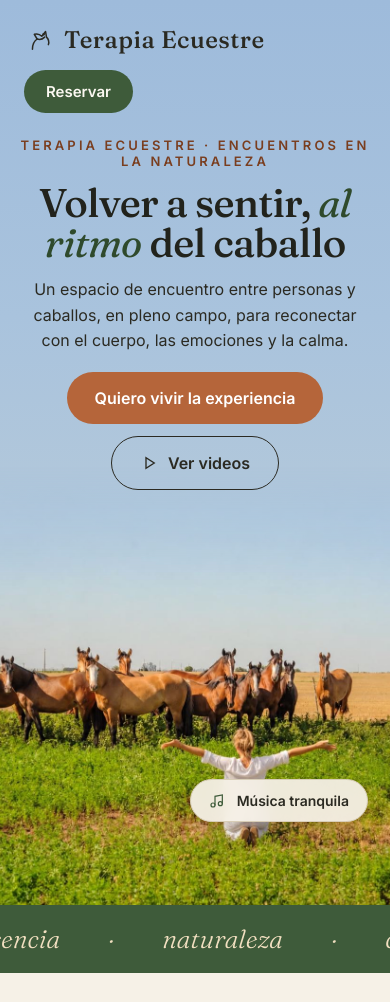
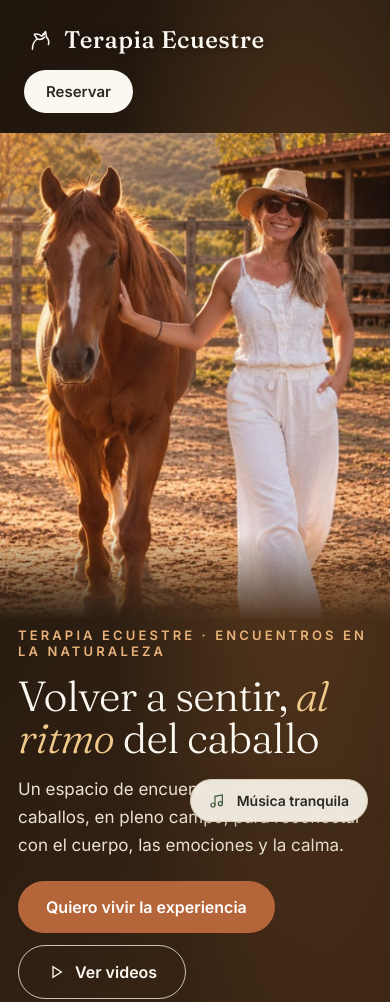
Before and after one commit to NicoTacon/terapia-ecuestre, a plain HTML site: page pradera.html in a window 390 px wide. Shown: the top 1002 px of the page. Drawn offline with nearby package versions, Linux system fonts and the light colour scheme.

Commit message:
Portada: foto de la opcion B, texto al costado

```diff
--- a/pradera.html
+++ b/pradera.html
@@ -44,15 +44,23 @@ a{color:#3E5B3A}a:hover{color:#2B2A22}
 .btn{transition:transform .3s,background .3s,color .3s}
 .btn:hover{transform:translateY(-2px)}
 .hs{text-shadow:0 2px 22px rgba(0,0,0,.55),0 1px 3px rgba(0,0,0,.4)}
-.hero3{position:relative;display:flex;flex-direction:column;min-height:100vh;min-height:100svh;max-height:1100px;overflow:hidden;color:#2B2A22;background:linear-gradient(180deg,#9EBBDB 0%,#A9C3DD 35%,#B8CBD9 70%,#C0CBD1 100%)}
-.hero3 nav{position:relative;z-index:2;width:100%;box-sizing:border-box}
-.hero3-txt{position:relative;z-index:2;max-width:900px;margin:0 auto;padding:4px 24px 0;display:flex;flex-direction:column;align-items:center;text-align:center;gap:16px}
-.hero3-img{position:relative;flex:1 1 auto;min-height:48vh;margin-top:-40px}
-.hero3-img img{position:absolute;inset:0;width:100%;height:100%;object-fit:cover;object-position:60% 80%;display:block;-webkit-mask-image:linear-gradient(180deg,transparent 0%,#000 26%);mask-image:linear-gradient(180deg,transparent 0%,#000 26%)}
+.hero3{position:relative;display:flex;flex-direction:column;min-height:100vh;min-height:100svh;max-height:1100px;overflow:hidden;color:#FBF8F1;background:radial-gradient(ellipse 70% 90% at 75% 40%,#5A3A1E 0%,rgba(90,58,30,0) 70%),linear-gradient(120deg,#1E150D 0%,#2B1D11 45%,#3F2815 100%)}
+.hero3 nav{position:relative;z-index:3;width:100%;box-sizing:border-box}
+.hero3 nav a{color:#FBF8F1!important;text-shadow:0 1px 10px rgba(0,0,0,.45)}
+.hero3 nav a.btn{background:#FBF8F1!important;color:#2B2A22!important;text-shadow:none}
+.hero3-img{position:absolute;top:0;right:0;bottom:0;width:54%;z-index:1}
+.hero3-img img{width:100%;height:100%;object-fit:cover;object-position:50% 30%;display:block;-webkit-mask-image:linear-gradient(90deg,transparent 0%,rgba(0,0,0,.35) 14%,rgba(0,0,0,.85) 30%,#000 40%);mask-image:linear-gradient(90deg,transparent 0%,rgba(0,0,0,.35) 14%,rgba(0,0,0,.85) 30%,#000 40%)}
+.hero3-img:after{content:'';position:absolute;left:0;right:0;top:0;height:120px;background:linear-gradient(180deg,rgba(20,14,8,.55),rgba(20,14,8,0))}
+.hero3-txt{position:relative;z-index:2;flex:1 1 auto;width:100%;max-width:1240px;margin:0 auto;padding:0 24px 80px;box-sizing:border-box;display:flex;flex-direction:column;justify-content:center;gap:20px}
+.hero3-txt>*{max-width:min(560px,46vw)}
 @media (max-width:820px){
-.hero3-txt{padding:0 18px;gap:14px}
-.hero3-img{min-height:52vh;margin-top:-24px}
-.hero3-img img{object-position:62% 96%}
+.hero3{max-height:none}
+.hero3 nav{order:0}
+.hero3-img{position:relative;order:1;width:100%;height:auto;aspect-ratio:4/5;min-height:0;margin-top:-4px;overflow:hidden}
+.hero3-img img{position:absolute;inset:0;object-position:50% 45%;-webkit-mask-image:linear-gradient(180deg,#000 82%,transparent 100%);mask-image:linear-gradient(180deg,#000 82%,transparent 100%)}
+.hero3-img:after{display:none}
+.hero3-txt{order:2;padding:6px 18px 56px;margin-top:0;gap:16px}
+.hero3-txt>*{max-width:none}
 }
 .reel{scrollbar-width:none;cursor:grab;scroll-behavior:smooth;touch-action:pan-x pan-y;user-select:none;-webkit-user-select:none}
 .reel::-webkit-scrollbar{display:none}
@@ -181,16 +189,16 @@ Terapia Ecuestre</a>
 <a class="btn" href="#reservas" style="background: #3E5B3A; color: #FBF8F1; text-decoration: none; padding: 12px 22px; border-radius: 999px; font-weight: 600; font-size: 15px">Reservar</a>
 </nav>
 <div id="inicio" class="hero3-txt">
-<p class="fi1" style="margin: 0; text-transform: uppercase; letter-spacing: .24em; font-size: 13px; font-weight: 700; color: #7A3E1F">Terapia ecuestre · Encuentros en la naturaleza</p>
-<h1 class="fi2" style="margin: 0; font-family: Fraunces, serif; font-weight: 400; font-size: clamp(40px, 5.4vw, 80px); line-height: 1; letter-spacing: -.02em; color: #22231C">Volver a sentir, <em style="font-style: italic; color: #2F4A2C">al ritmo</em> del caballo</h1>
-<p class="fi3" style="margin: 0; font-size: clamp(16px, 1.4vw, 19px); line-height: 1.6; max-width: 620px; color: #2B2A22">Un espacio de encuentro entre personas y caballos, en pleno campo, para reconectar con el cuerpo, las emociones y la calma.</p>
-<div class="fi4" style="display: flex; gap: 12px; flex-wrap: wrap; justify-content: center; padding-top: 4px">
+<p class="fi1" style="margin: 0; text-transform: uppercase; letter-spacing: .24em; font-size: 13px; font-weight: 600; color: #E8B27A">Terapia ecuestre · Encuentros en la naturaleza</p>
+<h1 class="fi2" style="margin: 0; font-family: Fraunces, serif; font-weight: 300; font-size: clamp(42px, 5.6vw, 88px); line-height: 1; letter-spacing: -.02em; color: #FBF8F1">Volver a sentir, <em style="font-style: italic; color: #F1C98A">al ritmo</em> del caballo</h1>
+<p class="fi3" style="margin: 0; font-size: clamp(17px, 1.4vw, 19px); line-height: 1.65; color: #E9E1D2">Un espacio de encuentro entre personas y caballos, en pleno campo, para reconectar con el cuerpo, las emociones y la calma.</p>
+<div class="fi4" style="display: flex; gap: 12px; flex-wrap: wrap; padding-top: 6px">
 <a class="btn" href="#reservas" style="background: #B5653A; color: #FFFFFF; text-decoration: none; padding: 16px 28px; border-radius: 999px; font-weight: 600">Quiero vivir la experiencia</a>
-<a class="btn" href="#videos" style="border: 1.5px solid #2B2A22; color: #2B2A22; text-decoration: none; padding: 16px 28px; border-radius: 999px; font-weight: 600; display: flex; align-items: center; gap: 10px">
+<a class="btn" href="#videos" style="border: 1.5px solid rgba(251,248,241,.75); color: #FBF8F1; text-decoration: none; padding: 16px 28px; border-radius: 999px; font-weight: 600; display: flex; align-items: center; gap: 10px">
 <svg width="18" height="18" viewBox="0 0 24 24" fill="none" stroke="currentColor" stroke-width="1.8" aria-hidden="true"><path d="M8 5v14l11-7z"></path></svg>Ver videos</a>
 </div>
 </div>
-<div class="hero3-img"><img src="media/e7ca3bae0f6769284d4f928a6b3acb0d.jpg" alt="Mujer de blanco arrodillada en el campo, con los brazos abiertos frente a una manada de caballos"></div>
+<div class="hero3-img"><img src="media/4e8ab2ff1e8ebe36b9f5a2f2672648e5.jpg" alt="Mujer de blanco caminando junto a un caballo alazán en un corral al atardecer"></div>
 </header>
 
 <div style="background: #3E5B3A; color: #F1DFC0; overflow: hidden; padding: 18px 0; white-space: nowrap" aria-hidden="true">
```
